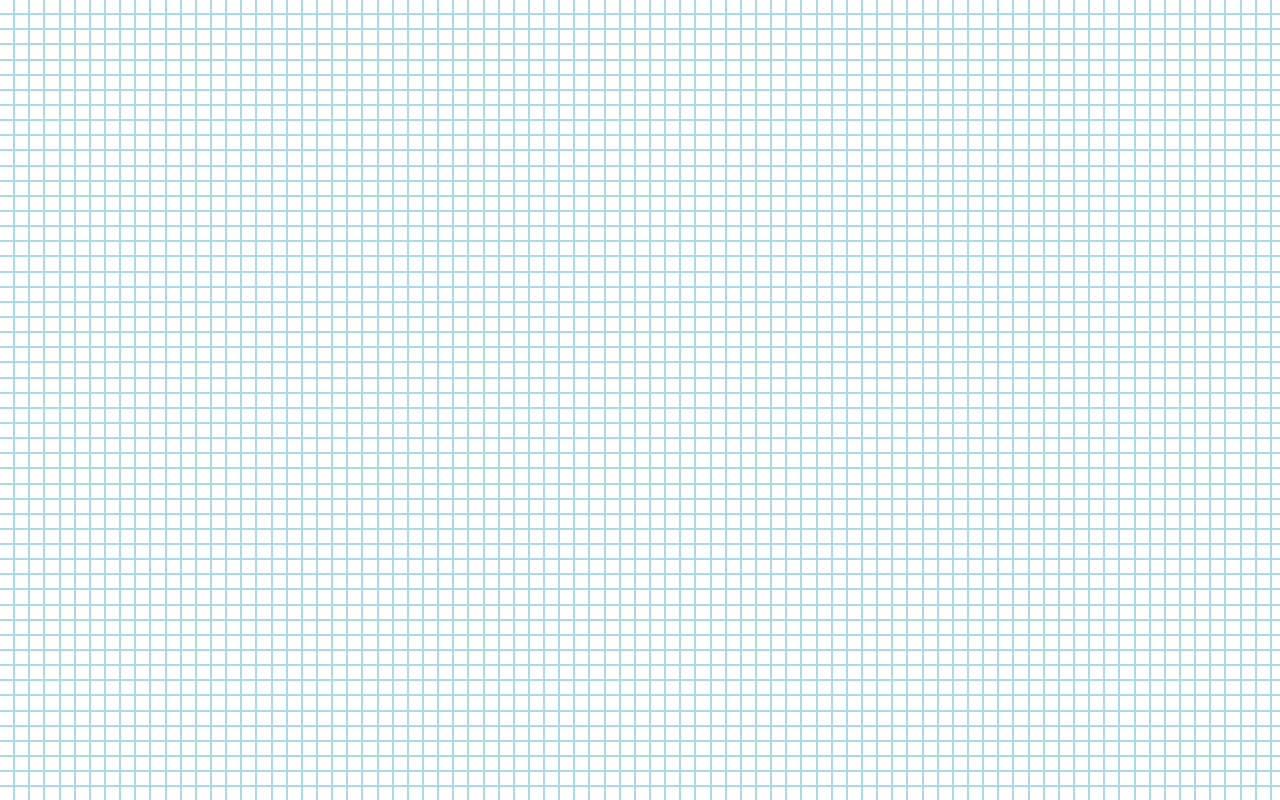
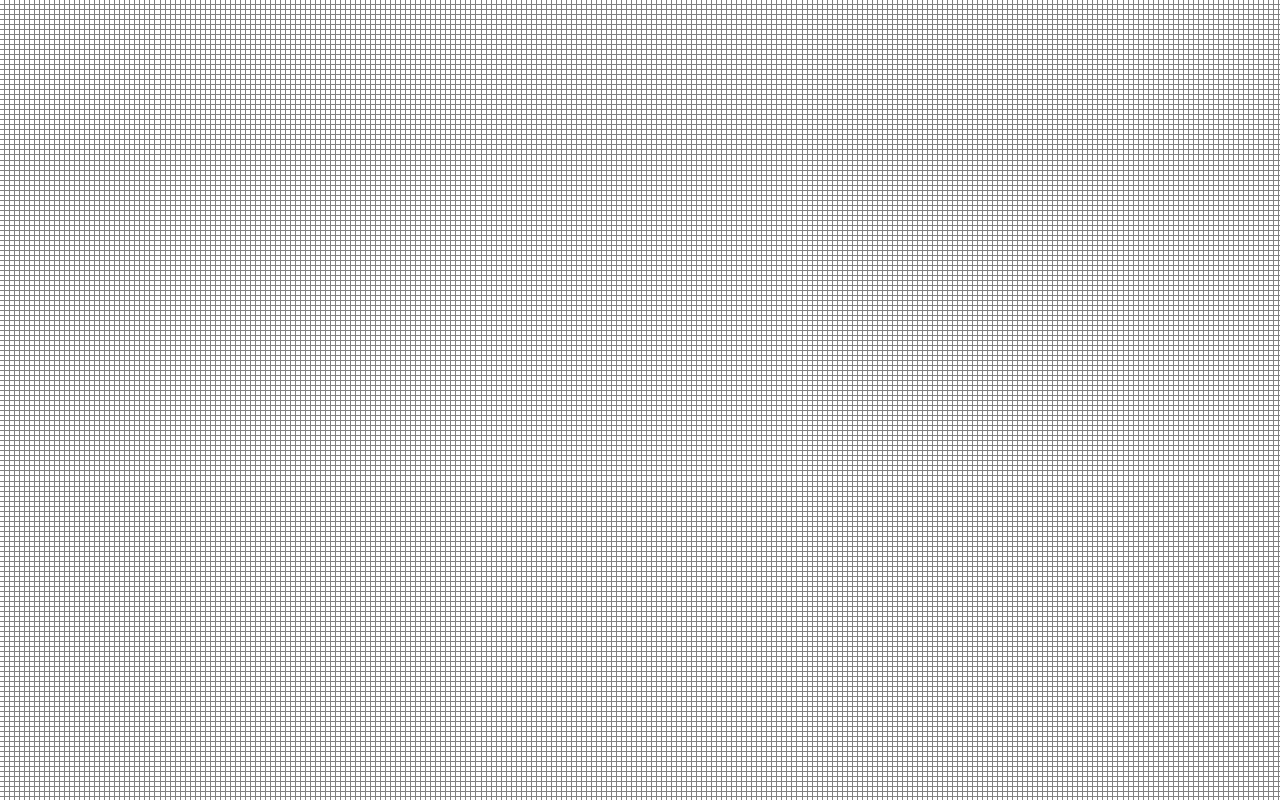
Before and after one commit to Stuiecoconut/langtons-ant-JS, a plain HTML site: page index.html in a window 1280 px wide. Drawn offline with Linux system fonts and the light colour scheme.

Commit message:
Adjusted grid size and colour.

```diff
--- a/script.js
+++ b/script.js
@@ -9,7 +9,7 @@ function createGrid() {
   const grid = document.getElementById("grid");
   grid.innerHTML = ""; // Clear old tiles
 
-  const tileSize = 15; // desired square size in pixels
+  const tileSize = 5; // desired square size in pixels
   const width = window.innerWidth;
   const height = window.innerHeight;
 
--- a/style.css
+++ b/style.css
@@ -10,8 +10,8 @@ body {
   display: grid;
   width: 100vw;
   height: 100vh;
-  grid-gap: 2px;
-  background-color: lightblue;
+  grid-gap: 1px;
+  background-color: gray;
 }
 
 .tile {
```
